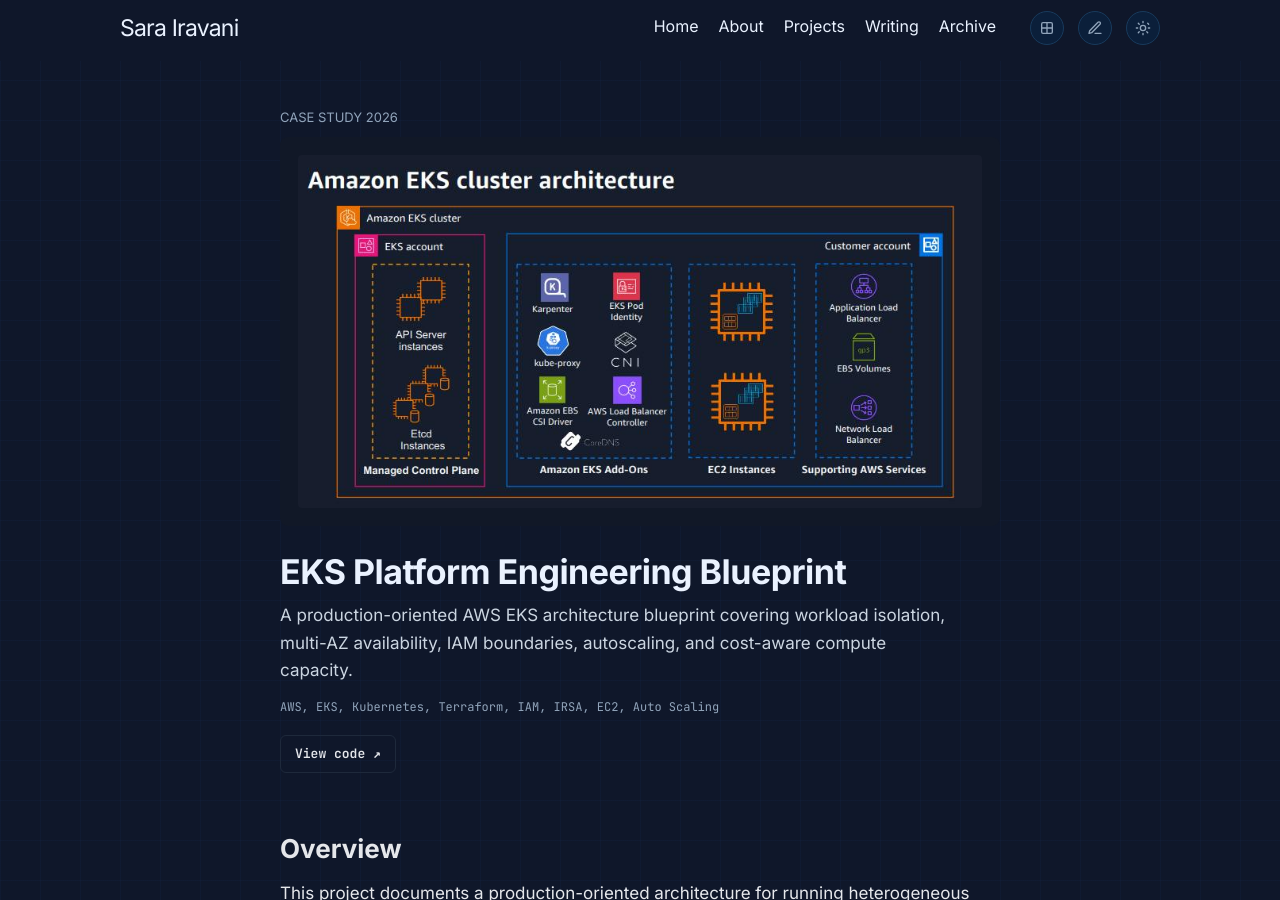
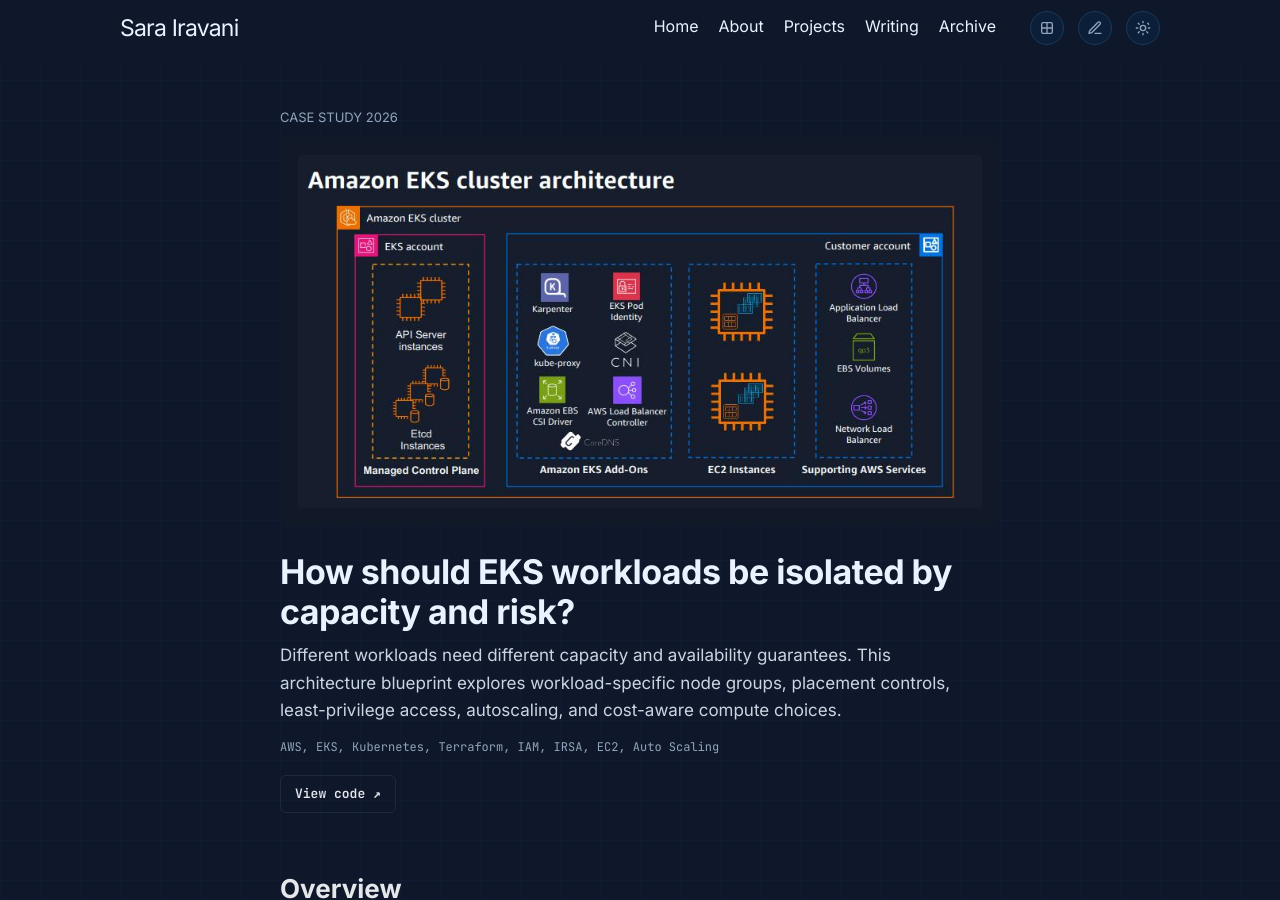
Before and after one commit to SaraIravani/SaraIravani-SaraIravani.github.io, a Jekyll site: the page built from entries/projects/eks-platform-blueprint/en.md, in a window 1280 px wide and 900 px high. Built offline with Jekyll 4.4.1, drawn with Linux system fonts in a browser that asks for light colours.

Commit message:
Make platform project card problem focused

```diff
--- a/entries/projects/eks-platform-blueprint/en.md
+++ b/entries/projects/eks-platform-blueprint/en.md
@@ -1,5 +1,5 @@
 ---
-title: "EKS Platform Engineering Blueprint"
+title: "How should EKS workloads be isolated by capacity and risk?"
 type: project
 category: "Cloud & Platform Engineering"
 layout: case-study
@@ -19,7 +19,7 @@ technologies: [AWS, EKS, Kubernetes, Terraform, IAM, IRSA, EC2, Auto Scaling]
 code: "https://github.com/SaraIravani/eks-platform-engineering-blueprint"
 demo: ""
 paper: ""
-excerpt: "A production-oriented AWS EKS architecture blueprint covering workload isolation, multi-AZ availability, IAM boundaries, autoscaling, and cost-aware compute capacity."
+excerpt: "Different workloads need different capacity and availability guarantees. This architecture blueprint explores workload-specific node groups, placement controls, least-privilege access, autoscaling, and cost-aware compute choices."
 ---
 
 ## Overview
```
